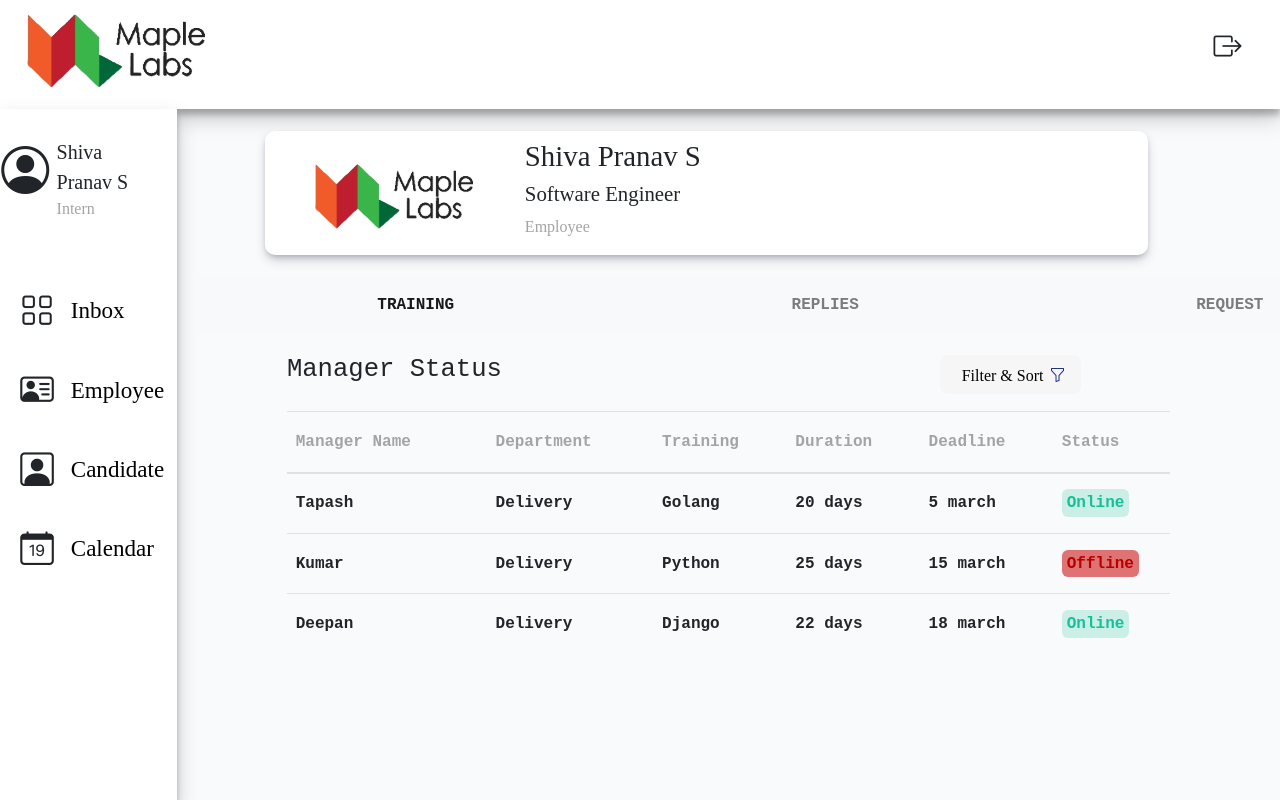
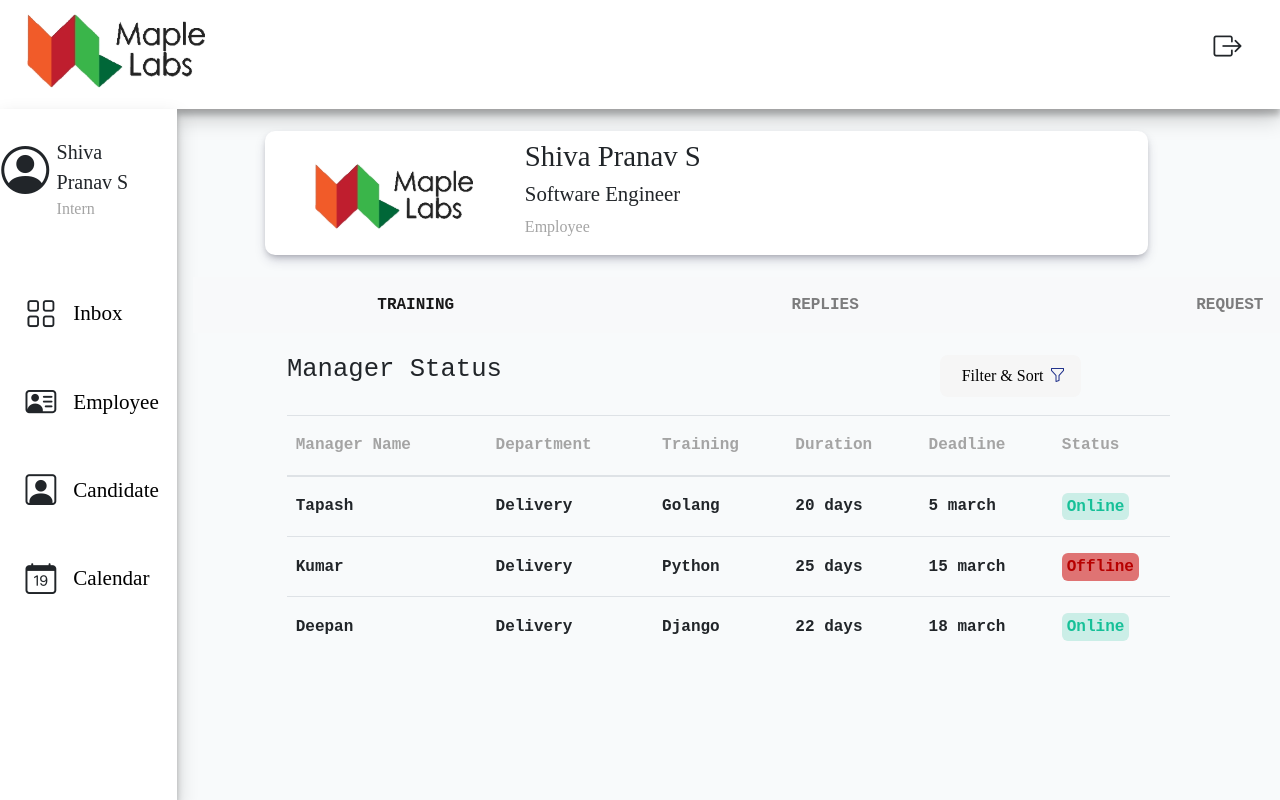
Before and after one commit to Vyshnavi-R-ML/HRM-Tool, an Angular app in the folder frontend/: page /dashboard in a window 1280 px wide. Shown: the top 800 px of the page. Built offline with nearby package versions, Linux system fonts and the light colour scheme; a web font is replaced by a local one.

Commit message:
modified styling in inbox component

```diff
--- a/frontend/src/app/sidebar/inbox/inbox.component.css
+++ b/frontend/src/app/sidebar/inbox/inbox.component.css
@@ -64,7 +64,7 @@
 }
 .sort-btn {
     border: none;
-    padding: 1% 2% 0 2%;
+    padding: 1% 2% 1% 2%;
     background-color: #F6F6F6;
     border-radius: 8px;
     color: #1A2B88;
@@ -72,9 +72,19 @@
     font-family: 'Belgrano', serif;
 }
 
+.sort-btn:hover {
+    box-shadow: rgba(0, 0, 0, 0.24) 0px 3px 8px;
+    cursor: pointer;
+}
+
 .sort-txt {
     border:none;
     background-color: #F6F6F6;
+    outline: 0;
+}
+
+.sort-txt:hover {
+    cursor: pointer;
 }
 
 table {
--- a/frontend/src/app/sidebar/sidebar.component.css
+++ b/frontend/src/app/sidebar/sidebar.component.css
@@ -76,12 +76,12 @@
 }
 
 .nav-item {
-    width: 90%;
+    width: 100%;
     display: flex;
     flex-direction: row;
-    margin: 0 0 20% 0%;
-    padding: 0 0 0 15%;
-    font-size: 120%;
+    margin: 0 0 17% 0%;
+    padding: 3% 0 3% 15%;
+    font-size: 110%;
     border: 0 #A4A4A4 solid;
     cursor: pointer;
 }
@@ -100,7 +100,3 @@
 .right-page {
     width: 100%;
 }
-
-.flex-column {
-    width: 80%;
-}
--- a/frontend/src/app/sidebar/sidebar.component.html
+++ b/frontend/src/app/sidebar/sidebar.component.html
@@ -1,6 +1,6 @@
 <div class="main">
     <div class="top-bar">
-        <img class="logo" src="../../assets/logo.svg" alt="maplelabs">
+        <img class="logo" src="../../assets/logo.svg" alt="maplelabs logo">
         <i class="bi bi-box-arrow-right" routerLink="/auth" routerLinkActive="active"></i>
     </div>
     <div class="main-page">
```
